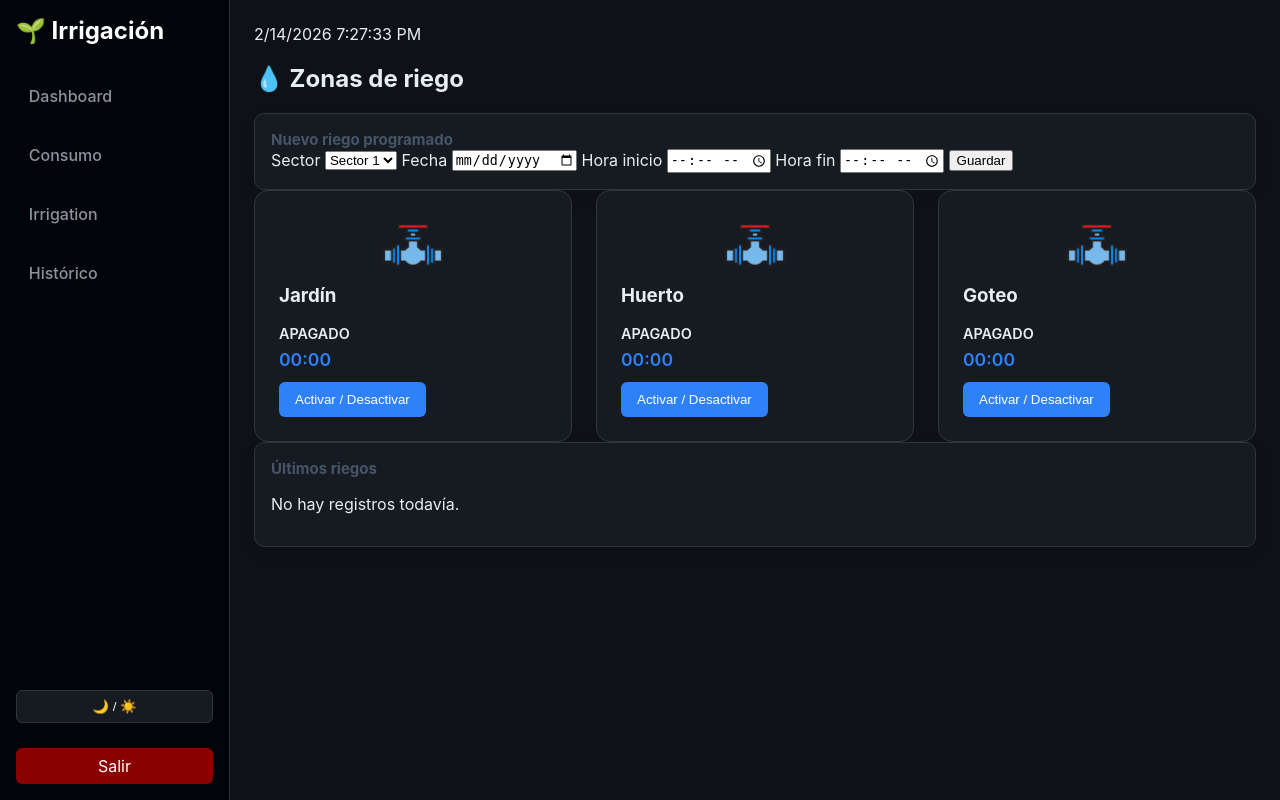
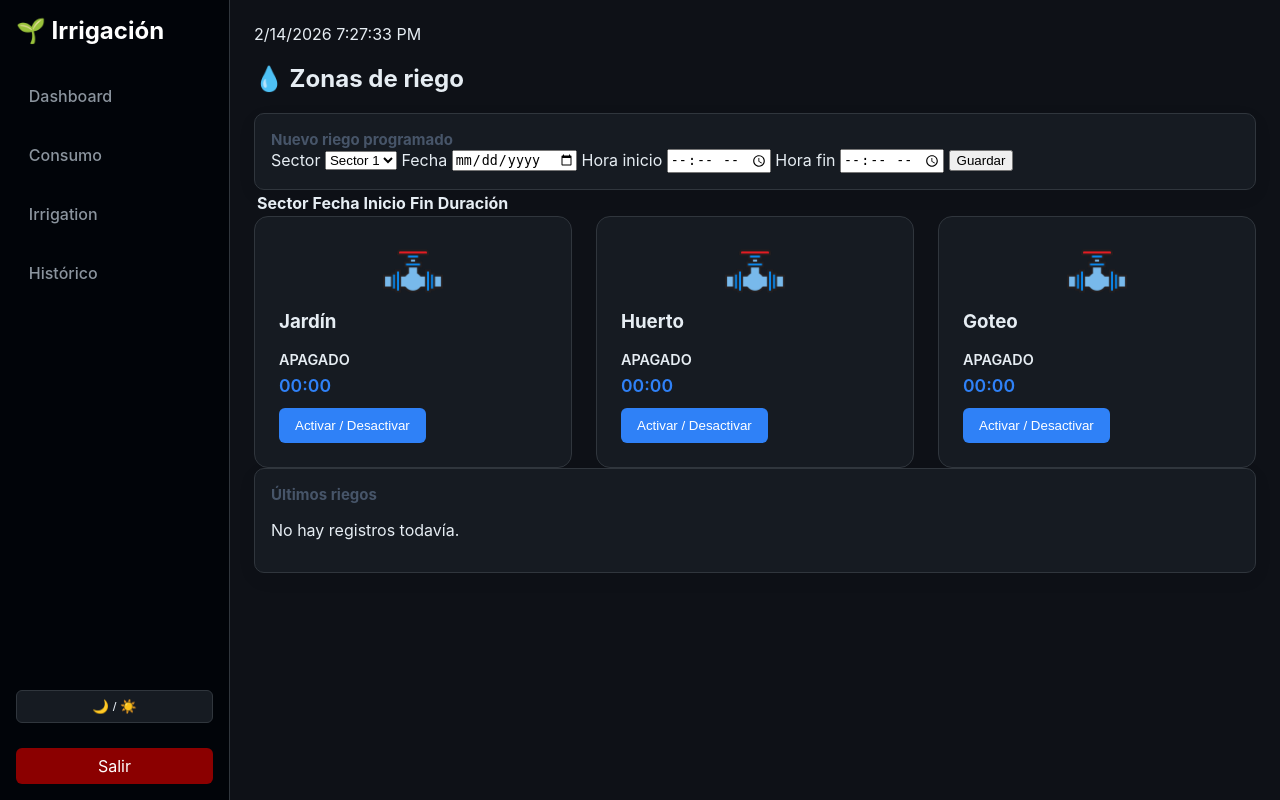
Before and after one commit to alexincambridge/irrigacion, a Flask app: page /irrigation in a window 1280 px wide. Run offline with Flask 3, Linux system fonts and the light colour scheme; a user stored in the database is signed in; data comes from the database, SQL or seed files in the repository; data that the repository does not hold is empty; some libraries are stand-ins or nearby versions.

Commit message:
irrigation schedule

```diff
--- a/app/templates/irrigation.html
+++ b/app/templates/irrigation.html
@@ -32,7 +32,18 @@
   </div>
 </div>
 
-
+<table id="scheduleTable">
+  <thead>
+    <tr>
+      <th>Sector</th>
+      <th>Fecha</th>
+      <th>Inicio</th>
+      <th>Fin</th>
+      <th>Duración</th>
+    </tr>
+  </thead>
+  <tbody></tbody>
+</table>
 <!-- ZONAS MANUALES -->
 <div class="zones-grid">
   {% for z in zones %}
```
